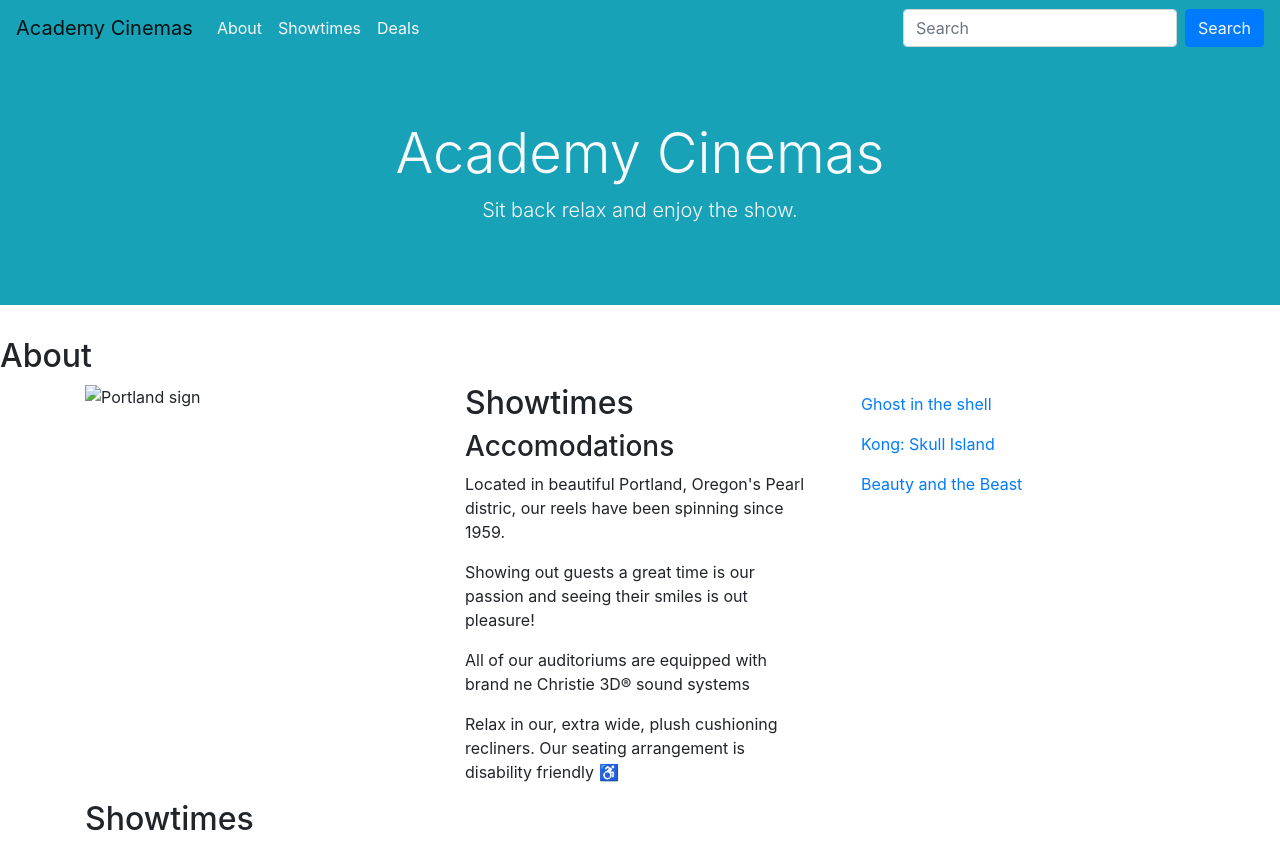
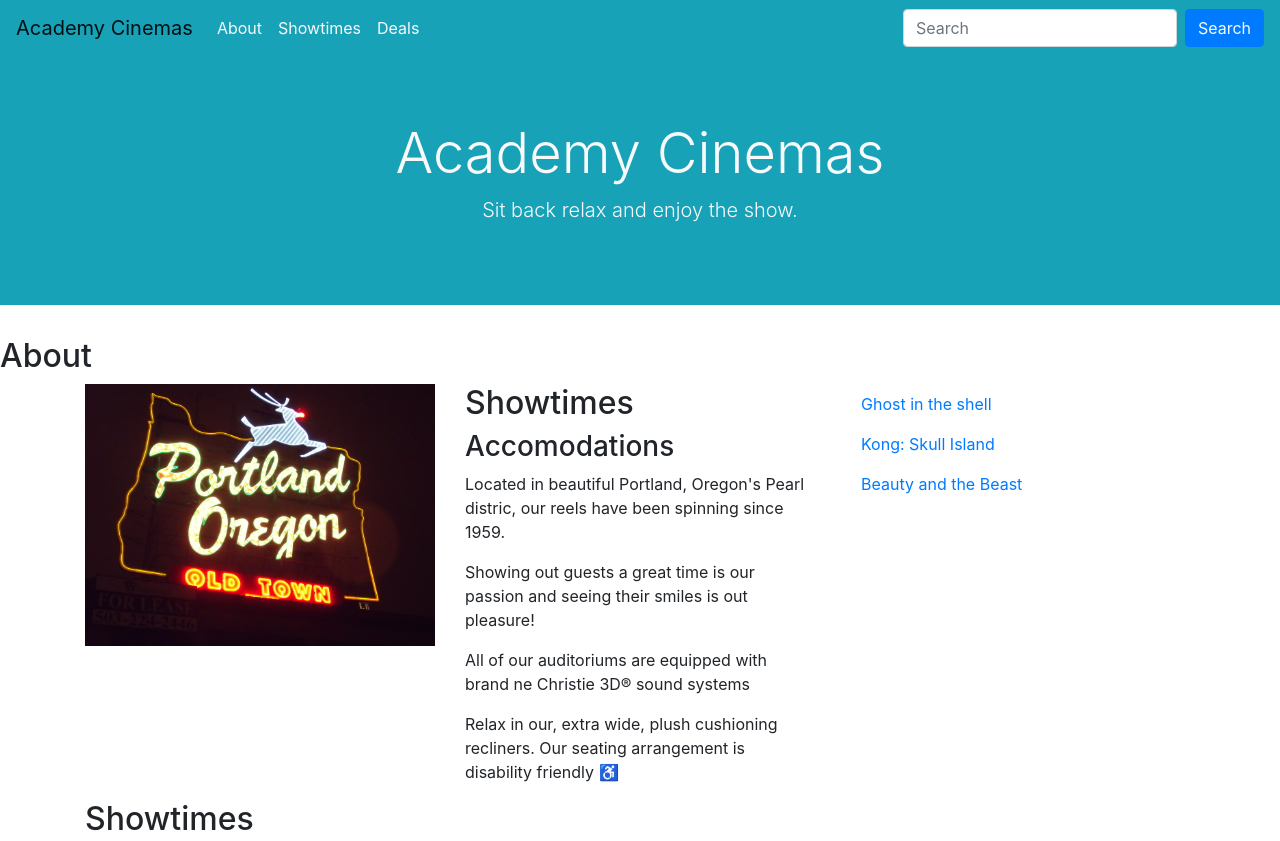
Before and after one commit to JohnJFernandes/NEWJS, a plain HTML site: page Basic JavaScript Projects1/Bootstrap4/Bootstrap4.html in a window 1280 px wide. Shown: the top 841 px of the page. Drawn offline with nearby package versions, Linux system fonts and the light colour scheme; grey boxes are pictures that could not be loaded.

Commit message:
updates for projects

```diff
--- a/Basic JavaScript Projects1/Bootstrap4/Bootstrap4.html
+++ b/Basic JavaScript Projects1/Bootstrap4/Bootstrap4.html
@@ -53,10 +53,9 @@
       <div class="row">
 
         <div class="col-sm">
-            <img class="img-fluid" src="./beast.jpg.heic" alt="Portland sign">
+            <img class="img-fluid" src="images/portland.jpg" alt="Portland sign">
 
-
-          </div>
+        </div>
 
 
 
--- a/Basic JavaScript Projects1/One_Page Website/JS/one_page_website.js
+++ b/Basic JavaScript Projects1/One_Page Website/JS/one_page_website.js
@@ -1,4 +1,4 @@
-<script>
+
 // Open the Modal
 function openModal() {
   document.getElementById("myModal").style.display = "block"
@@ -38,4 +38,4 @@ function showSlides(n) {
   slides[slideIndex-1].style.display = "block";
   dots[slideIndex-1].className += " active";
   captionText.innerHTML = dots[slideIndex-1].alt;
-</script>
+}
```
Also changed, not shown: Basic JavaScript Projects1/Bootstrap4/Images/ghostintheshell.jpg (added), Basic JavaScript Projects1/Bootstrap4/Images/kongskullisland.jpg (added), Basic JavaScript Projects1/Bootstrap4/Images/portland.jpg (added), 1 other file.
